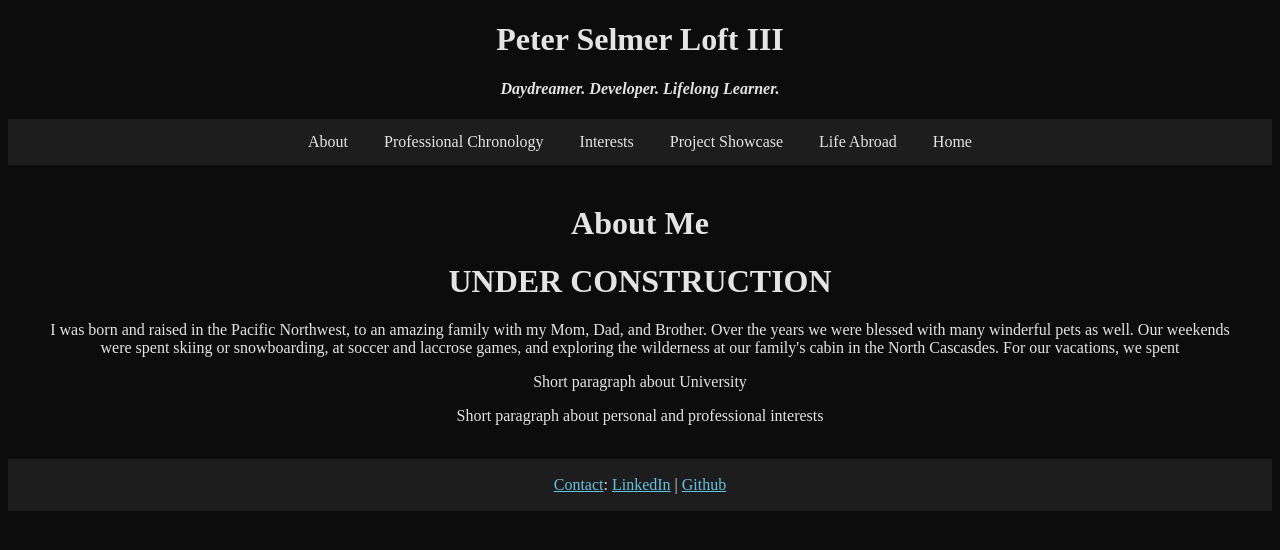
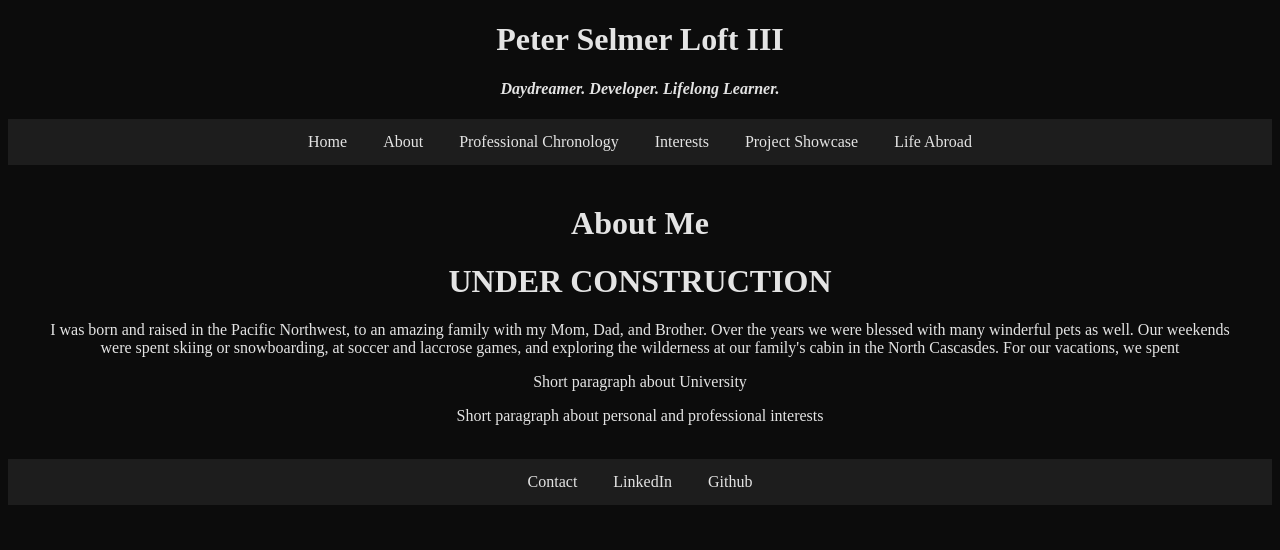
Before and after one commit to Dirgeguy/personal_site, a plain HTML site: page about_me.html in a window 1280 px wide. Drawn offline with Linux system fonts and the light colour scheme.

Commit message:
update contact bar, unifying style for navbars

```diff
--- a/about_me.html
+++ b/about_me.html
@@ -13,12 +13,12 @@
 
     <div class="nav-bar">
         <ul>
+            <li><a href="Landingpage.html">Home</a></li>
             <li><a href="about_me.html">About</a></li>
             <li><a href="work_resume.html">Professional Chronology</a></li>
             <li><a href="interests.html">Interests</a></li>
             <li><a href="code_showcase.html">Project Showcase</a></li>
             <li><a href="life_abroad.html">Life Abroad</a></li>
-            <li><a href="Landingpage.html">Home</a></li>
         </ul>
     </div>
 
@@ -39,8 +39,10 @@
 
 </body>
 <footer>
-    <p>
-        <a href="contact_page.html">Contact</a>: <a href="https://www.linkedin.com/in/peter-s-loft">LinkedIn</a> | <a href="https://github.com/Dirgeguy">Github</a>
-    </p>
+    <ul>
+        <li><a href="contact_page.html">Contact</a></li>
+        <li><a href="https://www.linkedin.com/in/peter-s-loft">LinkedIn</a></li>
+        <li><a href="https://github.com/Dirgeguy">Github</a></li>
+    </ul>
 </footer>
 </html>
--- a/homepagestyle.css
+++ b/homepagestyle.css
@@ -1,7 +1,5 @@
 footer {
     background-color: #1d1d1d;
-    padding: 1px 1px;
-
 }
 
 body {
@@ -24,20 +22,20 @@ body a:visited, body a:link {
     color: rgb(102, 194, 224);
   }
 
-.nav-bar ul {
+.nav-bar ul, footer ul {
     background-color: #1d1d1d;
     list-style-type: none;
     margin: 0;
     padding: 0;
 }
 
-.nav-bar li {
+.nav-bar li, footer li {
     text-align: center;
     text-decoration: none;
     display: inline-block;
 }
 
-.nav-bar a:link, .nav-bar a:visited {
+.nav-bar a:link, .nav-bar a:visited, footer a:visited, footer a:link {
     text-decoration: none;
     padding: 14px 16px;
     text-align: center;
@@ -45,7 +43,7 @@ body a:visited, body a:link {
     color: rgb(228, 228, 228);
 }
 
-.nav-bar a:hover, .nav-bar a:active {
+.nav-bar a:hover, .nav-bar a:active, footer a:hover, footer a:active {
     background-color: #0c0c0c;
     text-decoration: underline;
 }
@@ -54,7 +52,3 @@ img {
     width: 35%;
     height: auto;
 }
-
-footer a:visited, body a:link {
-    color: rgb(102, 194, 224);
-  }
```
Also changed, not shown: Landingpage.html (+5 -3 lines), code_showcase.html (+5 -3 lines), contact_page.html (+5 -3 lines), interests.html (+5 -3 lines), life_abroad.html (+3 -1 lines), work_resume.html (+5 -3 lines).
